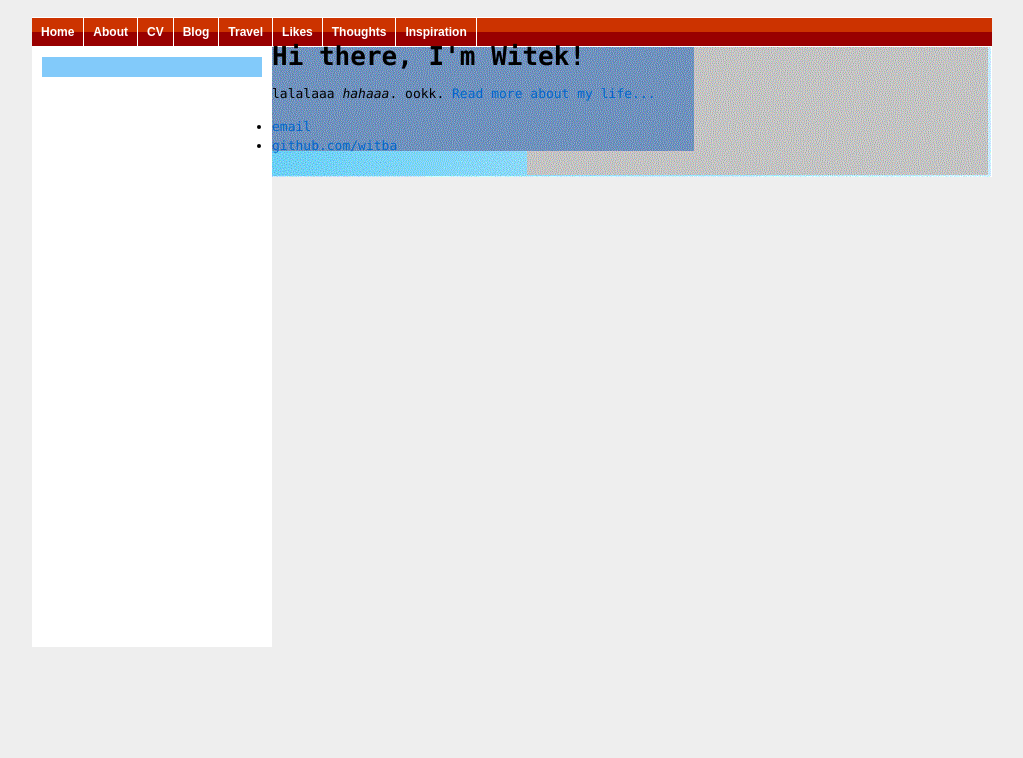
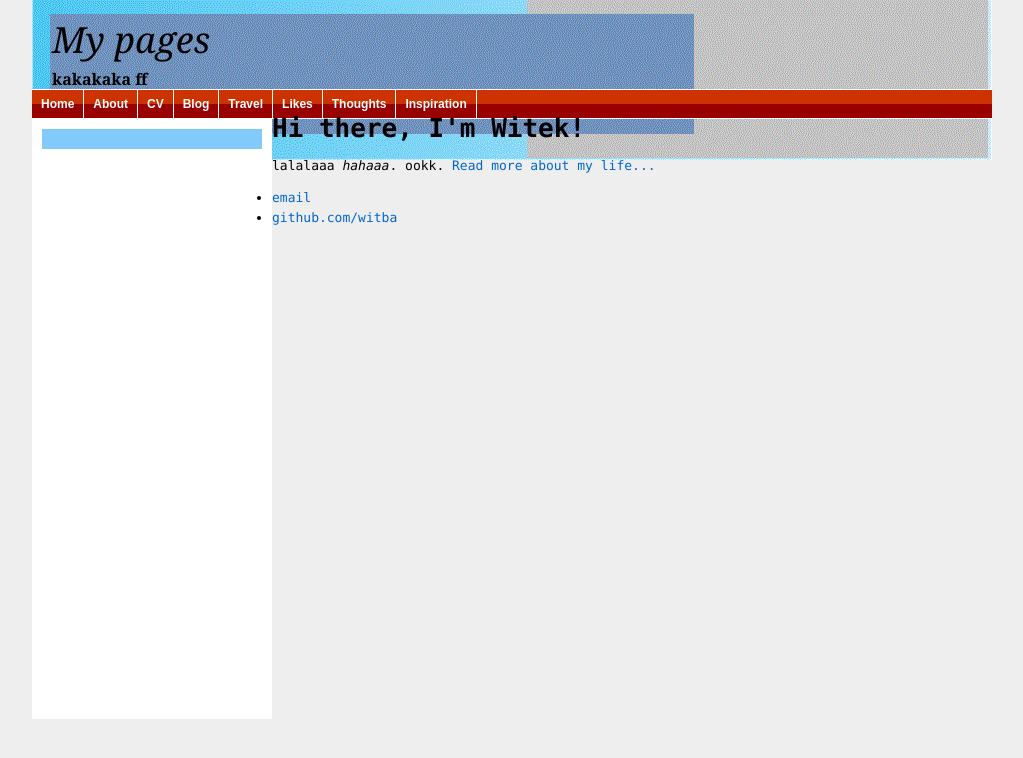
Before and after one commit to witba/witba.github.io, a Jekyll site: the page built from index.html, in a window 1280 px wide. Shown: the top 758 px of the page, without its empty margins (128-1151 px from the left). Built offline with Jekyll 4.4.1, drawn with Linux system fonts in a browser that asks for light colours.

Commit message:
Update default2.html

```diff
--- a/_layouts/default2.html
+++ b/_layouts/default2.html
@@ -14,7 +14,9 @@
   <body>
 
  <div id="style_container">
- <div id="style_header">
+  <div id="style_header">
+  <div id="style_title">My pages</div>
+  <div id="style_subtitle">kakakaka ff</div>
 
 
     <nav>
```
